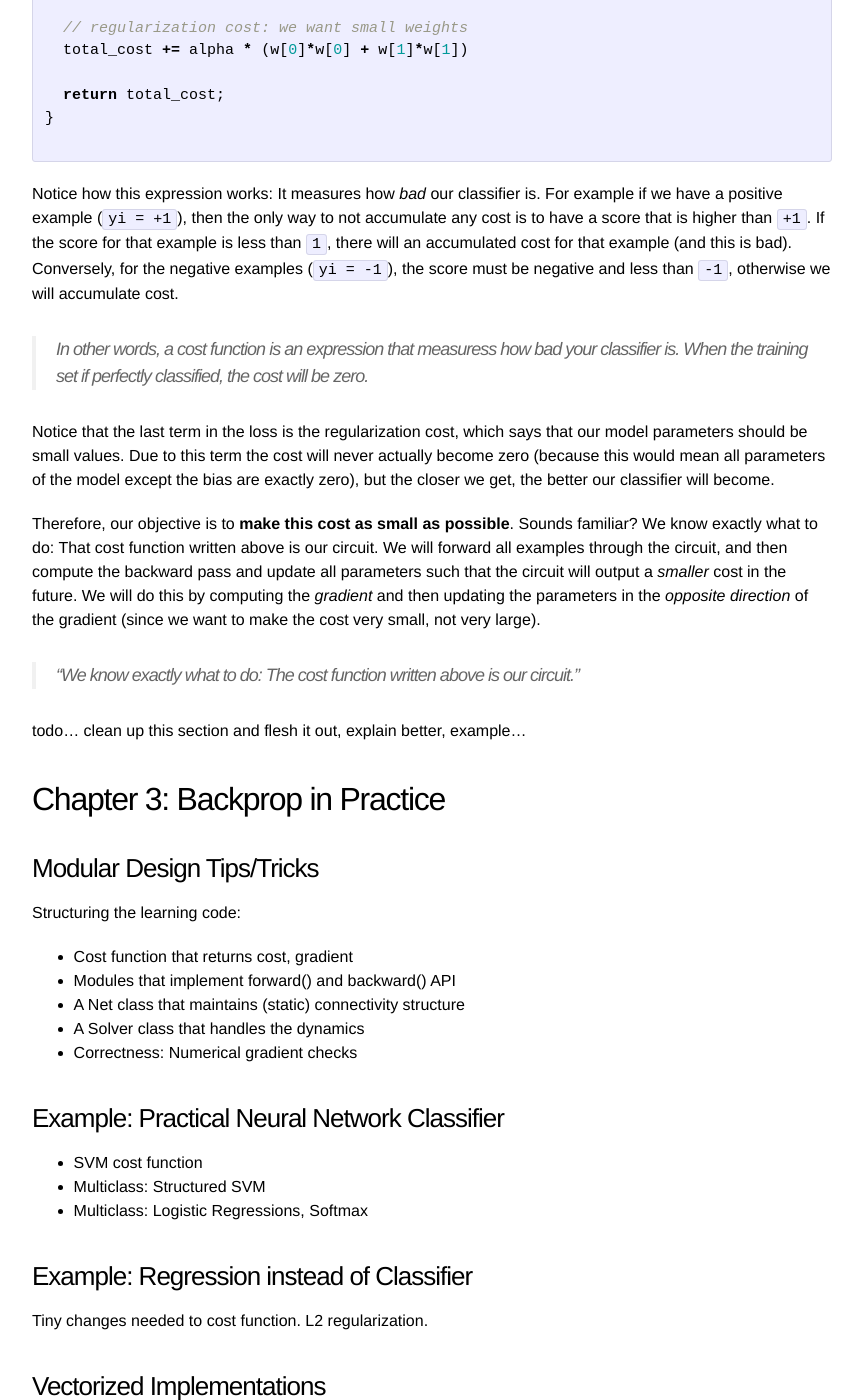
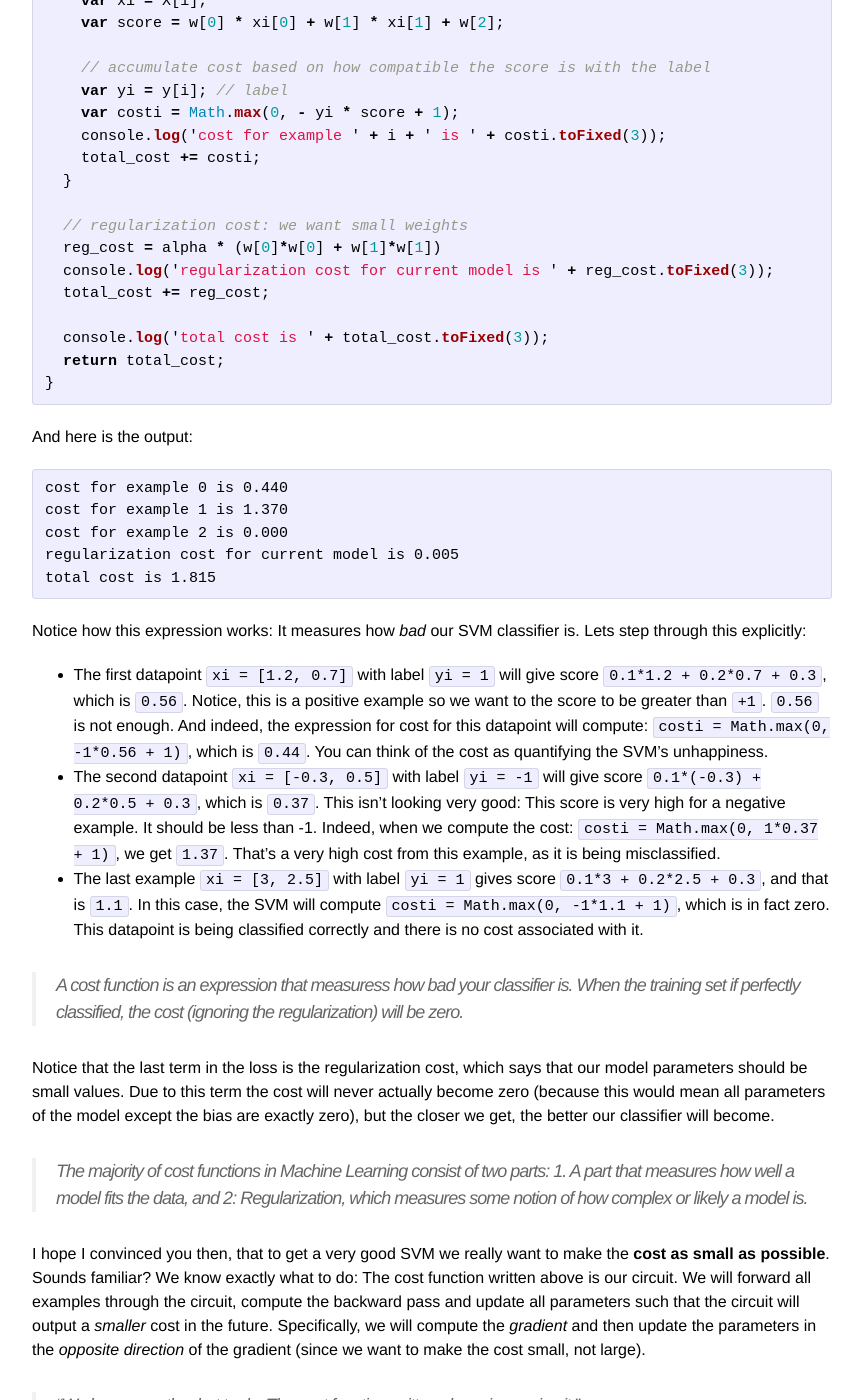
Before and after one commit to karpathy/karpathy.github.io, a Jekyll site: the page built from nntutorial.md, in a window 1280 px wide and 1400 px high, scrolled down 30960 px. Shown: the whole window, without its empty margins (208-1071 px from the left). Built offline with Jekyll 4.4.1, drawn with Linux system fonts in a browser that asks for light colours; Markdown is read by kramdown in place of the engine named in the settings; formulas are drawn with MathJax 3; some of the changed text lies outside the part shown.

Commit message:
expanding a section a bit

````diff
--- a/nntutorial.md
+++ b/nntutorial.md
@@ -1099,52 +1099,74 @@ Now that we understand the basics of how these circuits function with data, lets
 
 As I develop this formalism I would also like to start to be a little more careful with how we name our variables and parameters. I'd like these equations to look similar to what you might see in a book or some other tutorial, so let me use more standard naming conventions.
 
-Lets start with an example of a 2-dimensional Support Vector Machine. We are given a dataset of \\( N \\) examples \\( (x\_{i0}, x\_{i1}) \\) and their corresponding labels \\( y\_{i} \\) which are allowed to be either \\( +1/-1 \\) for positive or negative example respectively. And then we have three parameters \\( (w\_0, w\_1, w\_2) \\). The loss function for SVM is as follows:
+#### Example: 2-D Support Vector Machine
+Lets start with an example of a 2-dimensional SVM. We are given a dataset of \\( N \\) examples \\( (x\_{i0}, x\_{i1}) \\) and their corresponding labels \\( y\_{i} \\) which are allowed to be either \\( +1/-1 \\) for positive or negative example respectively. Most importantly, as you recall we have three parameters \\( (w\_0, w\_1, w\_2) \\). The SVM loss function is then defined as follows:
 
 $$
 L = [\sum\_{i=1}^N max(0, -y\_{i}( w\_0x\_{i0} + w\_1x\_{i1} + w\_2 ) + 1 )] + \alpha [w\_0^2 + w\_1^2]
 $$
 
-
-The idea is that we want this mathematical expression to be zero. But since this is a Hacker's guide, before we dive into how this expression works, let me give you the equivalent in code:
+Notice that this expression is always positive, due to the thresholding at zero in the first expression and the squaring in the regularization. The idea is that we will want this expression to be as small as possible. Before we dive into some of its subtleties let me first translate it to code:
 
 ```javascript
-var X = [ [1.2, 0.7], [-0.3, 0.5], [-3, -1] ] // array of 2-dimensional data
+var X = [ [1.2, 0.7], [-0.3, 0.5], [3, 2.5] ] // array of 2-dimensional data
 var y = [1, -1, 1] // array of labels
 var w = [0.1, 0.2, 0.3] // example: random numbers
-var alpha = 0.01; // regularization strength
+var alpha = 0.1; // regularization strength
 
 function cost(X, y, w) {
 
-  var total_cost = 0.0;
+  var total_cost = 0.0; // L, in SVM loss function above
   N = X.length;
   for(var i=0;i<N;i++) {
+    // loop over all data points and compute their score
     var xi = X[i];
     var score = w[0] * xi[0] + w[1] * xi[1] + w[2];
+
+    // accumulate cost based on how compatible the score is with the label
     var yi = y[i]; // label
     var costi = Math.max(0, - yi * score + 1);
+    console.log('cost for example ' + i + ' is ' + costi.toFixed(3));
     total_cost += costi;
   }
 
   // regularization cost: we want small weights
-  total_cost += alpha * (w[0]*w[0] + w[1]*w[1])
+  reg_cost = alpha * (w[0]*w[0] + w[1]*w[1])
+  console.log('regularization cost for current model is ' + reg_cost.toFixed(3));
+  total_cost += reg_cost;
 
+  console.log('total cost is ' + total_cost.toFixed(3));
   return total_cost;
 }
+```
+
+And here is the output:
 
 ```
+cost for example 0 is 0.440
+cost for example 1 is 1.370
+cost for example 2 is 0.000
+regularization cost for current model is 0.005
+total cost is 1.815
+```
 
-Notice how this expression works: It measures how *bad* our classifier is. For example if we have a positive example (`yi = +1`), then the only way to not accumulate any cost is to have a score that is higher than `+1`. If the score for that example is less than `1`, there will an accumulated cost for that example (and this is bad). Conversely, for the negative examples (`yi = -1`), the score must be negative and less than `-1`, otherwise we will accumulate cost.
+Notice how this expression works: It measures how *bad* our SVM classifier is. Lets step through this explicitly:
 
-> In other words, a cost function is an expression that measuress how bad your classifier is. When the training set if perfectly classified, the cost will be zero.
+- The first datapoint `xi = [1.2, 0.7]` with label `yi = 1` will give score `0.1*1.2 + 0.2*0.7 + 0.3`, which is `0.56`. Notice, this is a positive example so we want to the score to be greater than `+1`. `0.56` is not enough. And indeed, the expression for cost for this datapoint will compute: `costi = Math.max(0, -1*0.56 + 1)`, which is `0.44`. You can think of the cost as quantifying the SVM's unhappiness.
+- The second datapoint `xi = [-0.3, 0.5]` with label `yi = -1` will give score `0.1*(-0.3) + 0.2*0.5 + 0.3`, which is `0.37`. This isn't looking very good: This score is very high for a negative example. It should be less than -1. Indeed, when we compute the cost: `costi = Math.max(0, 1*0.37 + 1)`, we get `1.37`. That's a very high cost from this example, as it is being misclassified.
+- The last example `xi = [3, 2.5]` with label `yi = 1` gives score `0.1*3 + 0.2*2.5 + 0.3`, and that is `1.1`. In this case, the SVM will compute `costi = Math.max(0, -1*1.1 + 1)`, which is in fact zero. This datapoint is being classified correctly and there is no cost associated with it.
+
+> A cost function is an expression that measuress how bad your classifier is. When the training set if perfectly classified, the cost (ignoring the regularization) will be zero.
 
 Notice that the last term in the loss is the regularization cost, which says that our model parameters should be small values. Due to this term the cost will never actually become zero (because this would mean all parameters of the model except the bias are exactly zero), but the closer we get, the better our classifier will become.
 
-Therefore, our objective is to **make this cost as small as possible**. Sounds familiar? We know exactly what to do: That cost function written above is our circuit. We will forward all examples through the circuit, and then compute the backward pass and update all parameters such that the circuit will output a *smaller* cost in the future. We will do this by computing the *gradient* and then updating the parameters in the *opposite direction* of the gradient (since we want to make the cost very small, not very large).
+> The majority of cost functions in Machine Learning consist of two parts: 1. A part that measures how well a model fits the data, and 2: Regularization, which measures some notion of how complex or likely a model is.
+
+I hope I convinced you then, that to get a very good SVM we really want to make the **cost as small as possible**. Sounds familiar? We know exactly what to do: The cost function written above is our circuit. We will forward all examples through the circuit, compute the backward pass and update all parameters such that the circuit will output a *smaller* cost in the future. Specifically, we will compute the *gradient* and then update the parameters in the *opposite direction* of the gradient (since we want to make the cost small, not large).
 
 > "We know exactly what to do: The cost function written above is our circuit."
 
-todo... clean up this section and flesh it out, explain better, example...
+todo: clean up this section and flesh it out a bit...
 
 
 ## Chapter 3: Backprop in Practice
@@ -1157,7 +1179,7 @@ Structuring the learning code:
 - Modules that implement forward() and backward() API
 - A Net class that maintains (static) connectivity structure
 - A Solver class that handles the dynamics
-- Correctness: Numerical gradient checks
+- Correctness: Numerical gradient checks and its subtleties (e.g. kinks, relative error)
 
 ### Example: Practical Neural Network Classifier
 
@@ -1169,6 +1191,10 @@ Structuring the learning code:
 
 Tiny changes needed to cost function. L2 regularization.
 
+### Example: Structured Prediction
+
+Basic idea is to train an (unnormalized) energy model
+
 ### Vectorized Implementations
 
 Writing a Neural Net classfier in Python with numpy....
@@ -1177,8 +1203,11 @@ Writing a Neural Net classfier in Python with numpy....
 
 - Monitoring of Cost function
 - Monitoring training/validation performance
+- Tweaking initial learning rates, learning rate schedules
 - Optimization: Using Momentum
-- Tweaking Learning rates, learning rate schedules
+- Optimization: LBFGS, Nesterov accelerated gradient
+- Importance of Initialization: weights and biases
+- Regularization: L2, L1, Group sparsity, Dropout
 - Hyperparameter search, cross-validations
 - Common pitfalls: (e.g. dying ReLUs)
 - Handling unbalanced datasets
@@ -1192,9 +1221,9 @@ Case studies of models that work well in practice and have been deployed in the
 
 Convolutional layers, pooling, AlexNet, etc.
 
-### Recurrent Neural Networks for Speech and Text
+### Case Study: Recurrent Neural Networks for Speech and Text
 
-Vanilla Recurrent nets
+Vanilla Recurrent nets, bi-directional recurrent nets. Maybe overview of LSTM
 
 ### Case Study: Word2Vec
 
````
